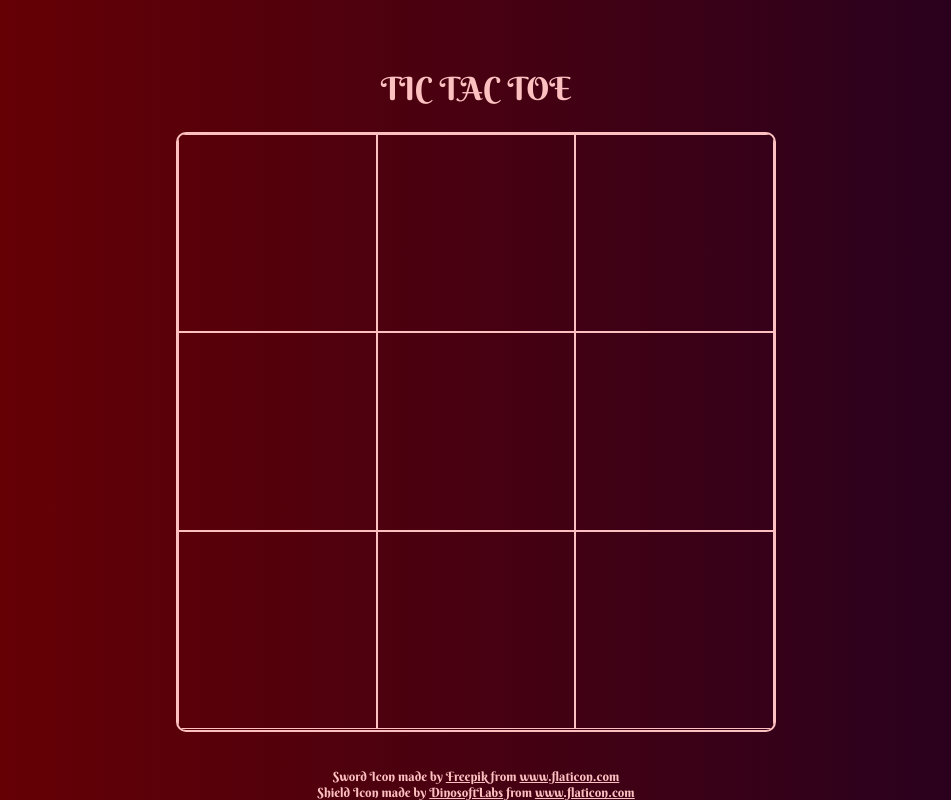
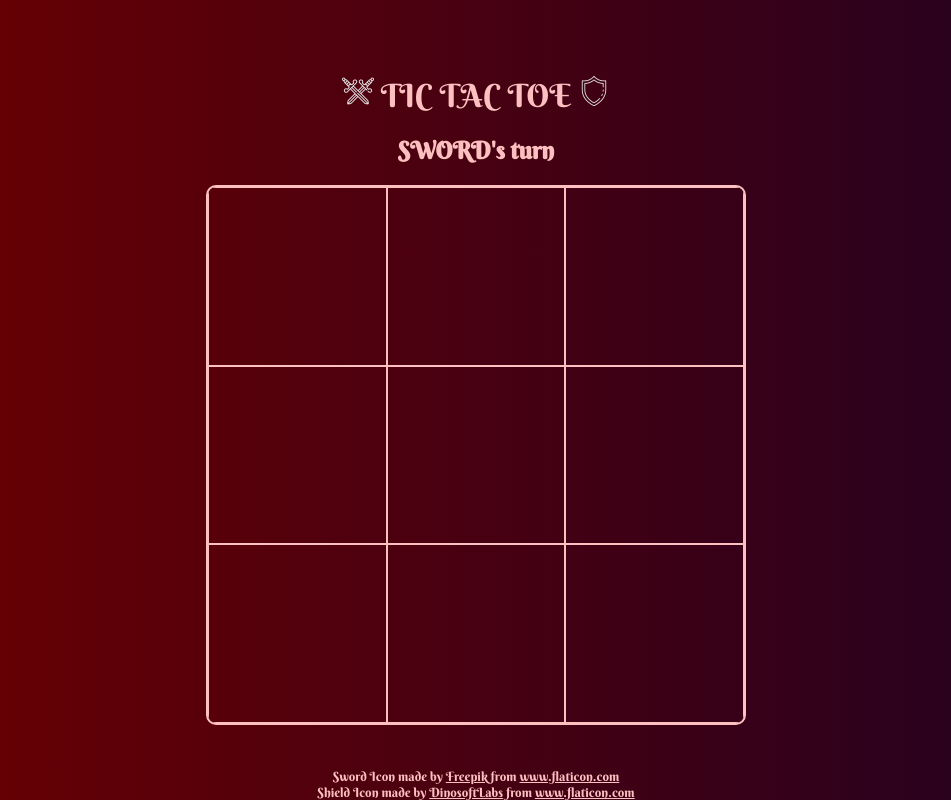
Before and after one commit to vokenny/tic-tac-toe, a plain HTML site: page index.html in a window 1280 px wide. Shown: the whole page, without its empty margins (164-1115 px from the left). Drawn offline with Linux system fonts and the light colour scheme.

Commit message:
Feat(Add active player readout)

```diff
--- a/index.html
+++ b/index.html
@@ -21,9 +21,22 @@
   </head>
 
   <body>
-    <header>TIC TAC TOE</header>
+    <header>
+      <img
+        src="./assets/swords.png"
+        alt="Sword icon"
+        class="player-icon header"
+      />
+      TIC TAC TOE
+      <img
+        src="./assets/shield.png"
+        alt="Shield icon"
+        class="player-icon header"
+      />
+    </header>
 
     <main>
+      <h2 id="active-player"></h2>
       <section id="game"></section>
       <section id="results" class="hidden"></section>
     </main>
--- a/main.js
+++ b/main.js
@@ -8,11 +8,13 @@ import { GameController } from './modules/GameController.mjs';
 
 const PlayerFactory = item => {
   const value = item;
+  const getValue = () => item;
   const select = (evt, callback) => GameController.select(evt.target, value, callback);
 
   return {
+    getValue,
     select
-  };
+  }
 }
 
 const ITEMS = GameController.getItems();
@@ -23,7 +25,7 @@ let activePlayer = SwordPlayer;
 
 const changeCurrentPlayer = () => activePlayer = activePlayer === SwordPlayer ? ShieldPlayer : SwordPlayer;
 
-GameController.displayBoard();
+GameController.setUpGame(activePlayer);
 
 GameController.getGridUnits().forEach(unit => unit.addEventListener('click', (evt) => {
   activePlayer.select(evt, changeCurrentPlayer);
--- a/modules/GameBoard.mjs
+++ b/modules/GameBoard.mjs
@@ -1,7 +1,7 @@
 export const GameBoard = (function () {
   'use strict';
 
-  /* GameBoard manages the logic and state of the game */
+  /* GameBoard manages the state of the game */
 
   const ITEMS = {
     SWORD: {
--- a/modules/GameController.mjs
+++ b/modules/GameController.mjs
@@ -4,11 +4,12 @@ export const GameController = (function () {
   'use strict';
 
   /*
-    - Manages presentation logic
-    - GameController triggers GameBoard logic and state changes
+    - GameController triggers GameBoard state changes
+    - Manages presentation logic based on the GameBoard state changes
   */
 
   const game = document.querySelector('#game');
+  const activePlayerReadout = document.querySelector('#active-player');
   const results = document.querySelector('#results');
   const getRestartButton = () => document.querySelector('#restart');
   const getGridUnits = () => document.querySelectorAll('.grid-unit');
@@ -30,6 +31,11 @@ export const GameController = (function () {
 
     const gridUnits = GameBoard.getBoard().map((_, idx) => createGridUnit(idx));
     return gridUnits;
+  }
+
+  const setUpGame = (activePlayer) => {
+    activePlayerReadout.textContent = activePlayer.getValue() + "'s turn";
+    displayBoard();
   }
 
   const displayBoard = () => game.append(...createGridUnits());
@@ -56,7 +62,14 @@ export const GameController = (function () {
 
       GameBoard.updateBoard(gridUnit, playerValue);
 
-      if (!hasGameEnded(playerValue)) callback();
+      if (!hasGameEnded(playerValue)) {
+        activePlayerReadout.textContent = (playerValue === ITEMS.SWORD.value
+          ? ITEMS.SHIELD.value
+          : ITEMS.SWORD.value)
+          + "'s turn";
+
+        callback();
+      }
     }
   }
 
@@ -83,7 +96,7 @@ export const GameController = (function () {
   return {
     getGridUnits,
     getItems,
-    displayBoard,
+    setUpGame,
     select,
     restart
   }
--- a/styles.css
+++ b/styles.css
@@ -37,13 +37,23 @@ body {
 
 header {
   font-size: 2em;
-  margin: 0 auto 3vh;
   text-align: center;
+}
+
+.header.player-icon {
+  height: 1em;
+  width: auto;
 }
 
 main {
   display: flex;
   justify-content: center;
+  flex-wrap: wrap;
+}
+
+#active-player {
+  width: 100%;
+  text-align: center;
 }
 
 #game {
@@ -51,8 +61,8 @@ main {
   flex-wrap: wrap;
   justify-content: space-evenly;
   align-items: center;
-  max-width: 600px;
-  max-height: 600px;
+  max-width: 540px;
+  max-height: 540px;
   width: 80vw;
   height: 80vw;
   border: 2px solid var(--accent);
```
